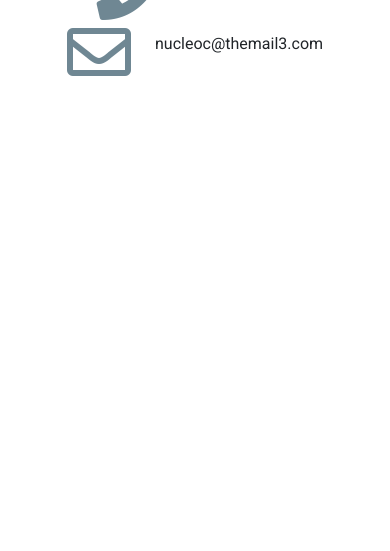
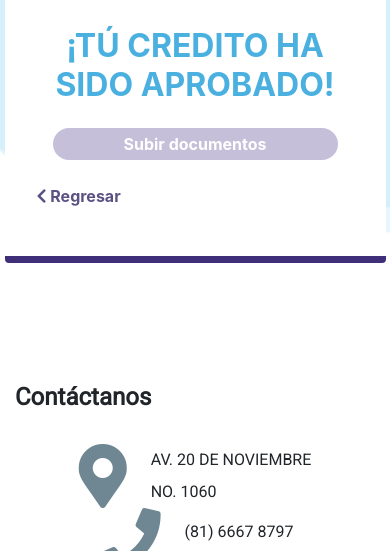
Before and after one commit to JPabloBonillaM4/proyecto_nucleo, a PHP site: page /aprobado.php in a window 390 px wide. Shown: the part 354-905 px from the top of the page. Before the commit the page ends 430 px from the top, so only its background shows below. Run offline with PHP 8.4, Linux system fonts and the light colour scheme; some libraries are stand-ins or nearby versions.

Commit message:
pagina documentos

```diff
--- a/aprobado.php
+++ b/aprobado.php
@@ -1,11 +1,34 @@
 <?php include('includes/principal/head.php'); ?>
 
-    <div class="aprobado">
+    <div class="aprobado principal">
         <!-- NAVBAR -->
         <?php include('includes/navbar.php'); ?>
 
+        <div class="creditos">
+            <div class="row">
+                <div class="col-lg-5 p-0 mb-5">
+                    <div class="credito_aprobado bg-white p-5 rounded">
+                        <h2 class="text-uppercase font-weight-bold">¡Tú credito ha sido aprobado!</h2>
+
+                        <form action="">
+                            <a href="documentos.php" class="m-0">
+                                <div class="rounded-pill subir_documentos col-lg-6 py-1 my-4">
+                                    <p class="m-0 text-center text-white font-weight-bold">
+                                        <span>Subir documentos</span>
+                                    </p>
+                                </div>
+                            </a>
+                        </form>
+
+                        <div class="col-lg-3 p-0">
+                            <a href="#" class="font-weight-bold"><i class="fas fa-chevron-left"></i> Regresar</a>
+                        </div>
+                    </div>
+                    <div class="borde_inferior_creditos rounded-bottom"></div>
+                </div>
+            </div>
+        </div>
     </div>
-
 
     <?php include('includes/footer.php'); ?>
 
--- a/css/styles.css
+++ b/css/styles.css
@@ -1,3 +1,37 @@
+/* FONDOS */
+.principal{
+    -webkit-background-size: center center;
+    -moz-background-size: center center;
+    -o-background-size: center center;
+    background-size: cover;
+    height: 100%;
+    width: 100%;
+}
+
+.inicio{
+    background-image: url('../img/inicio.jpg');
+}
+
+.aprobado{
+    background-image: url('../img/credito-aprobado.jpg');
+}
+
+.documentos{
+    background-image: url('../img/subir-documentos.jpg');
+}
+
+@media only screen and (min-width: 768px) and (min-height: 600px){
+    .principal{
+        -webkit-background-size: 100% 100%;
+        -moz-background-size: 100% 100%;
+        -o-background-size: 100% 100%;
+        background-size: 100% 100%;
+        height: 100vh;
+    }
+}
+
+/* FINAL DE FONDOS */
+
 .barra_navegacion .opciones a{
     font-family: 'Roboto', sans-serif;
     color: rgb(113,145,160) !important;
@@ -16,30 +50,6 @@
     color: rgb(161,171,172) !important;
 }
 
-/* FONDOS */
-.principal{
-    background-image: url('../img/inicio.jpg');
-    -webkit-background-size: center center;
-    -moz-background-size: center center;
-    -o-background-size: center center;
-    background-size: cover;
-    height: 100%;
-    width: 100%;
-}
-
-@media only screen and (min-width: 768px) and (min-height: 600px){
-    .principal{
-        background-image: url('../img/inicio.jpg');
-        -webkit-background-size: 100% 100%;
-        -moz-background-size: 100% 100%;
-        -o-background-size: 100% 100%;
-        background-size: 100% 100%;
-        height: 100vh;
-    }
-}
-
-/* FINAL DE FONDOS */
-
 .creditos{
     width: 90%;
     margin: 0 auto;
@@ -52,7 +62,8 @@
     box-shadow: 5px 5px 10px -8px rgba(0,0,0,1);
 }
 
-.tipo_credito{
+.tipo_credito,
+.documentos{
     font-family: 'Roboto', sans-serif;
 }
 
@@ -175,3 +186,40 @@
     color: rgb(111, 135, 147);
     font-size: 4rem;
 }
+
+.credito_aprobado{
+    color: rgb(74, 176, 224);
+}
+
+.subir_documentos{
+    background-color: rgb(197, 191, 217);
+}
+
+.credito_aprobado a{
+    text-decoration: none;
+    color: rgb(91, 81, 131);
+    margin-left: -1rem;
+}
+
+@media only screen and (max-width: 768px)
+{
+    .credito_aprobado h2{
+        text-align: center;
+    }
+}
+
+/* DOCUMENTOS */
+.documentos_info h4
+{
+    color: rgb(63, 48, 113);
+}
+
+.lista_documentos
+{
+    list-style: none;
+}
+
+.lista_documentos i
+{
+    color: rgb(74, 175, 221);
+}
--- a/includes/navbar.php
+++ b/includes/navbar.php
@@ -1,6 +1,6 @@
 <nav class="row navbar navbar-expand-lg barra_navegacion p-4 navbar-light mr-0">
     <div class="col-md-5">
-        <img class="img-fluid" src="#" alt="Logo_empresa">
+        <img class="img-fluid" src="../img/" alt="Logo_empresa">
     </div>
 
     <button class="navbar-toggler" type="button" data-toggle="collapse" data-target="#opciones" aria-controls="opciones" aria-expanded="false" aria-label="Toggle navigation">
--- a/index.php
+++ b/index.php
@@ -1,6 +1,6 @@
 <?php include('includes/principal/head.php'); ?>
 
-    <div class="principal">
+    <div class="principal inicio">
         <!-- NAVBAR -->
         <?php include('includes/navbar.php'); ?>
 
--- a/vista_1.php
+++ b/vista_1.php
@@ -1,6 +1,6 @@
 <?php include('includes/principal/head.php'); ?>
 
-    <div class="principal">
+    <div class="principal inicio">
         <!-- NAVBAR -->
         <?php include('includes/navbar.php'); ?>
 
```
Also changed, not shown: documentos.php (added, +87 -0 lines), img/nucleo_logos-1.png (added), img/nucleo_logos-2.png (added), img/nucleo_logos-3.png (added), img/nucleo_logos-4.png (added), img/nucleo_logos-5.png (added), img/nucleo_logos-6.png (added).
